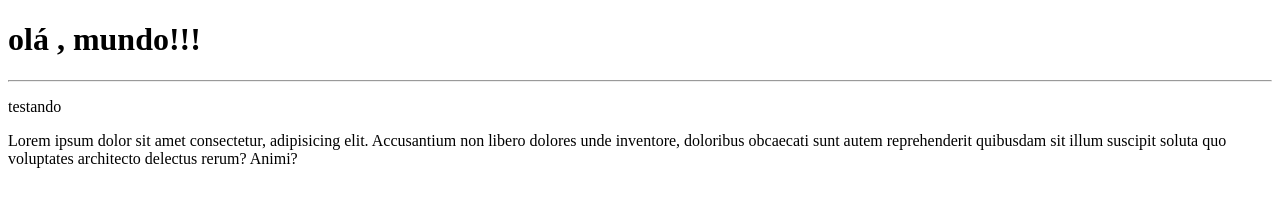
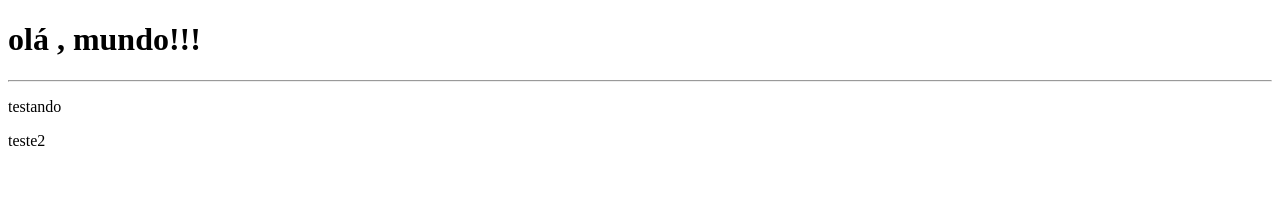
Before and after one commit to Diego89alves/olamundo, a plain HTML site: page siteex/index.html in a window 1280 px wide. Drawn offline with Linux system fonts and the light colour scheme.

Commit message:
Update index.html

```diff
--- a/siteex/index.html
+++ b/siteex/index.html
@@ -10,6 +10,6 @@
     <h1>olá , mundo!!!</h1>
     <hr>
     <p>testando</p>
-    <p>Lorem ipsum dolor sit amet consectetur, adipisicing elit. Accusantium non libero dolores unde inventore, doloribus obcaecati sunt autem reprehenderit quibusdam sit illum suscipit soluta quo voluptates architecto delectus rerum? Animi?</p>
+    <p>teste2</p>
 </body>
 </html>
```
